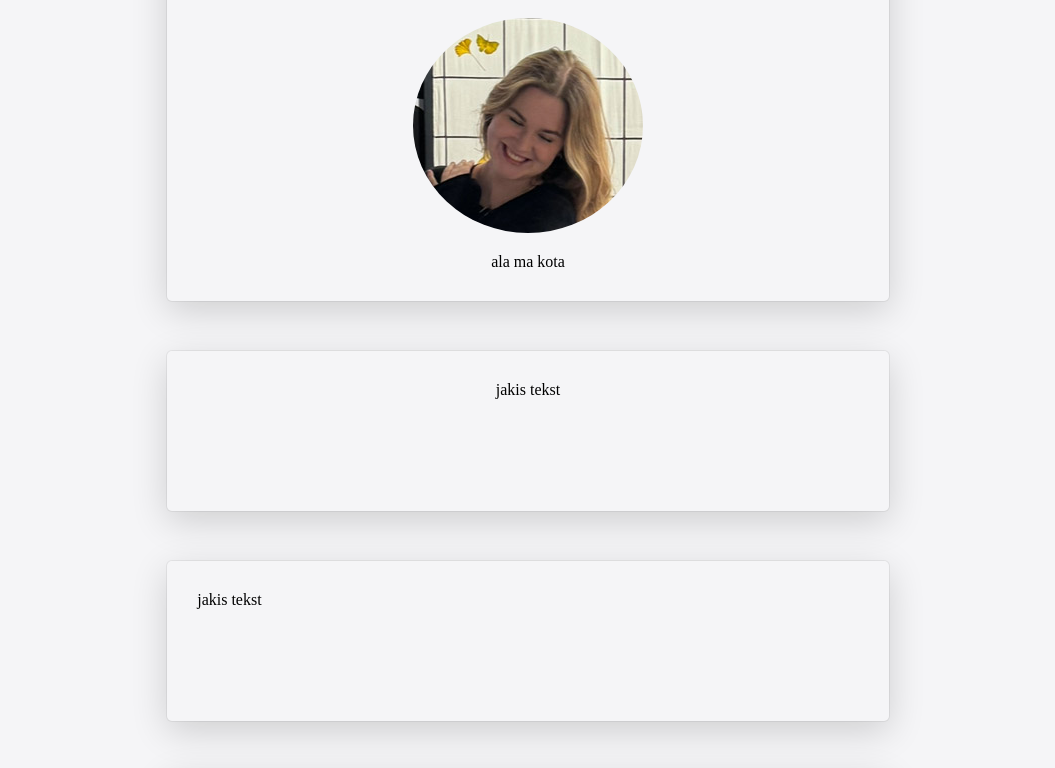
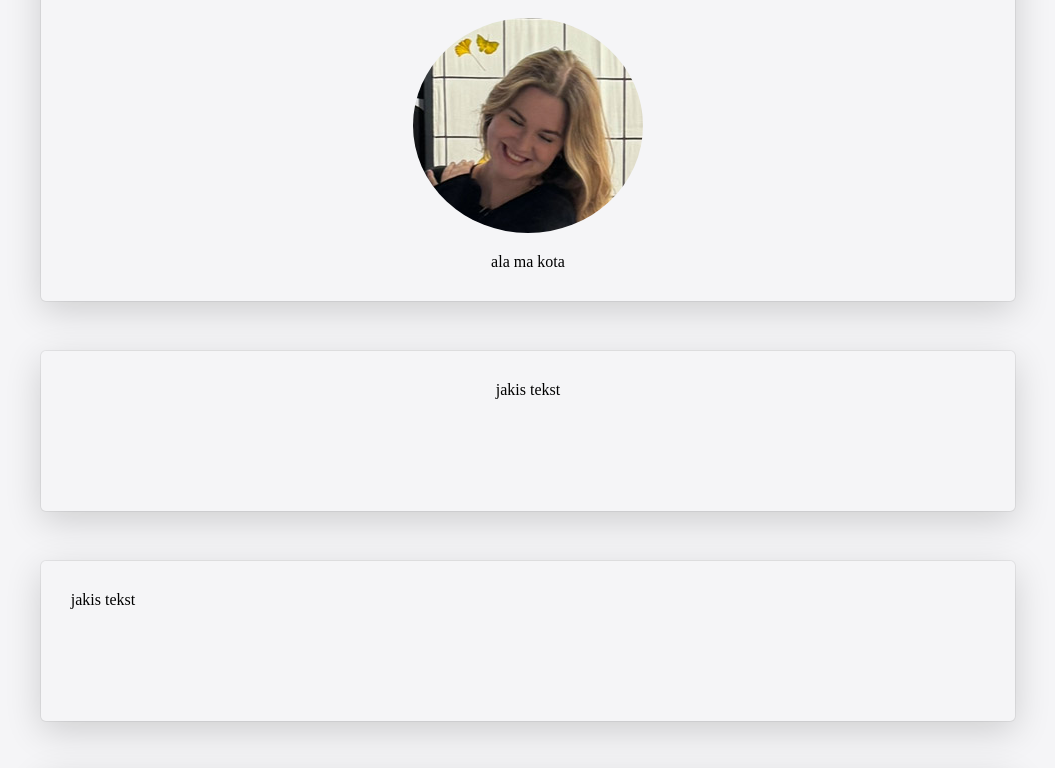
Before and after one commit to marysiaszcz/my-profile, a plain HTML site: page index.html in a window 1280 px wide. Shown: the part 187-955 px from the top of the page, without its empty margins (112-1167 px from the left). Drawn offline with Linux system fonts and the light colour scheme.

Commit message:
Add files via upload

```diff
--- a/style.css
+++ b/style.css
@@ -1,4 +1,4 @@
-@media (max-width: 960px) {
+@media (max-width: 980px) {
   .container {
     width: 700px;
   }
@@ -29,8 +29,8 @@ h1 {
 
 .container {
 	padding:10px;
-	width:65%;
 	margin: auto;
+	width:85%;
 }
 .white_box {
 	padding:30px;
```
